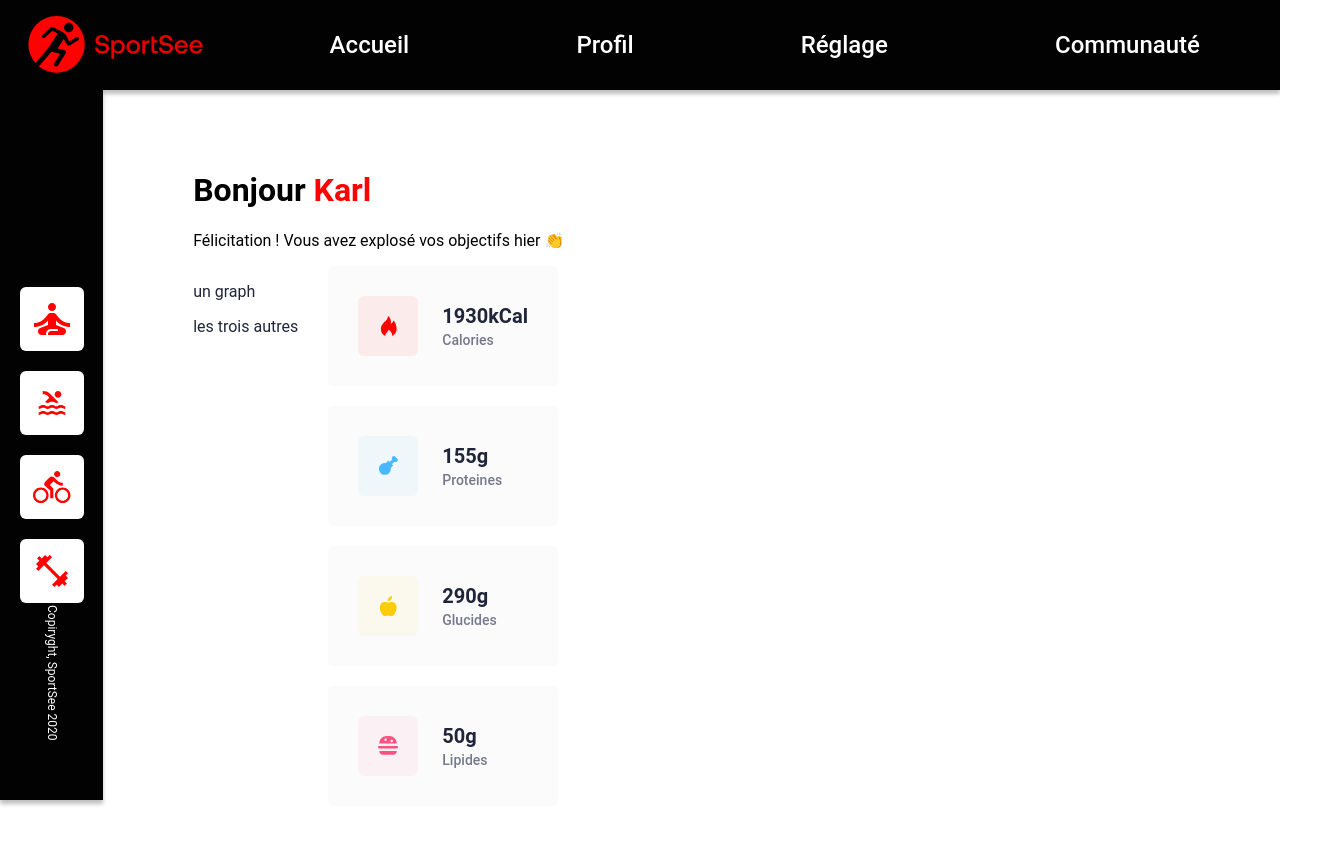
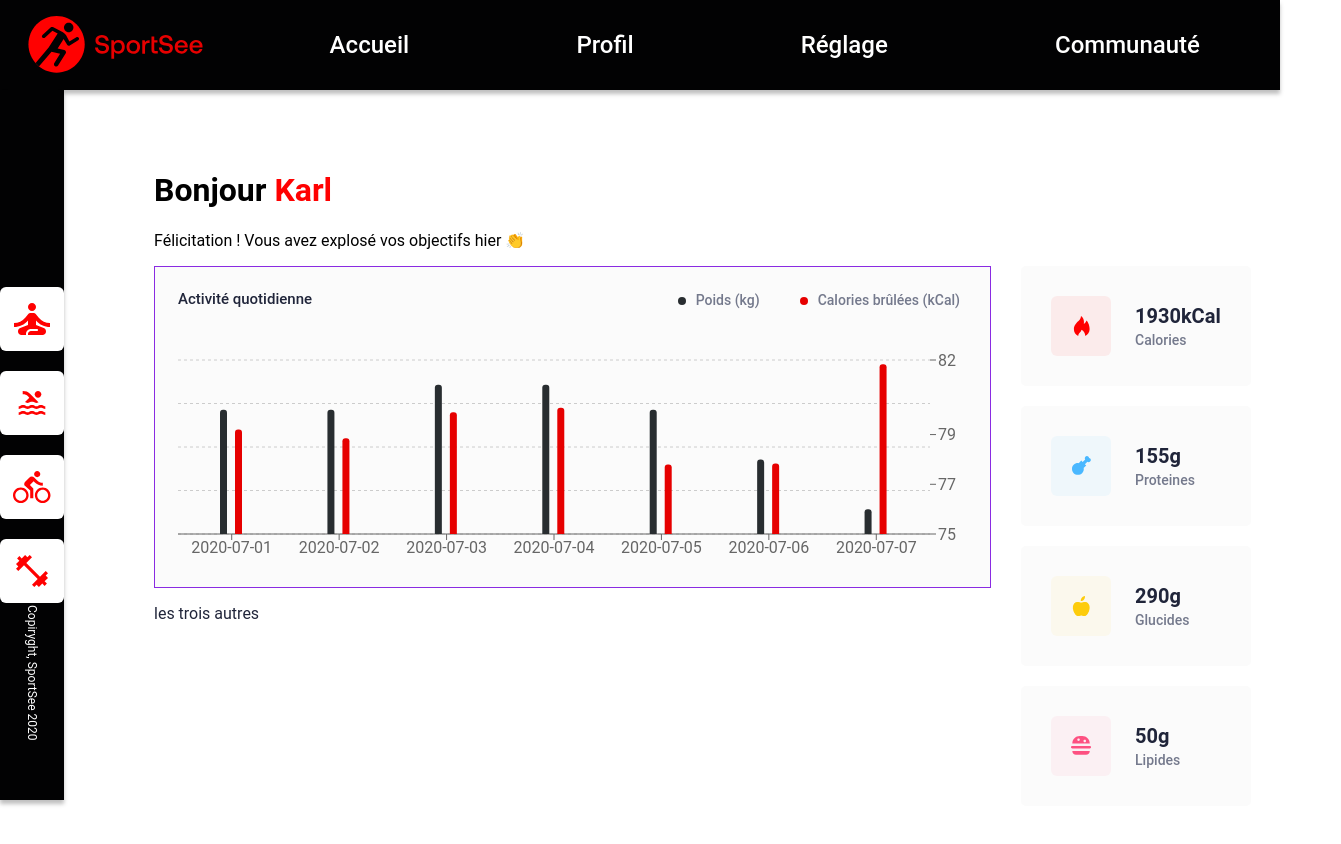
Before and after one commit to flafonso/OC_P12_SportSee, a React (Vite) app: page / in a window 1280 px wide. Shown: the top 844 px of the page, 1341 px wide, since content can reach past the window. Built offline with nearby package versions, Linux system fonts and the light colour scheme.

Commit message:
Copy of current project for testing solution on daily activity chart

```diff
--- /dev/null
+++ b/src/components/graphs/DailyActivityChart.tsx
@@ -0,0 +1,44 @@
+import {
+  BarChart,
+  XAxis,
+  YAxis,
+  Tooltip,
+  Legend,
+  Bar,
+  CartesianGrid
+} from "recharts";
+import { Payload } from "recharts/types/component/DefaultLegendContent";
+
+function DailyActivityChart({ data }: { data: any }) {
+  console.log(data);
+
+  const renderTooltip = (custom: number) => {
+    // const { payload } = props;
+
+    return (
+      <ul>
+        {custom}
+      </ul>
+    );
+  }
+
+  return (
+    <div className="daily-activity-chart">
+      <h3>Activité quotidienne</h3>
+      {/* <ResponsiveContainer width="100%" height="100%" className="daily-activity-chart"> */}
+        <BarChart width={835} height={320} data={data} barSize={7} barGap={8} barCategoryGap={40} margin={{top: 23, right: 0, left: 23, bottom: 23}}>
+          <CartesianGrid strokeDasharray="3 3" vertical={false} />
+          <XAxis dataKey="day" />
+          <YAxis yAxisId="left" orientation="left" dataKey="calories" hide={true} />
+          <YAxis yAxisId="right" orientation="right" dataKey="kilogram" axisLine={false} domain={[75, 82]} />
+          <Tooltip viewBox={{x: 0, y: 0, width: 40, height: 60}} labelStyle={{ backgroundColor: 'red' }} content={renderTooltip(12)}/>
+          <Legend verticalAlign="top" align="right" iconType="circle" iconSize={8} height={70} wrapperStyle={{ right: 20 }}/>
+          <Bar name="Poids (kg)" yAxisId="right" dataKey="kilogram" fill="#282D30" radius={[3, 3, 0, 0]}/>
+          <Bar name="Calories brûlées (kCal)" yAxisId="left"dataKey="calories" fill="#E60000" radius={[3, 3, 0, 0]}/>
+        </BarChart>
+     {/* </ResponsiveContainer> */}
+    </div>
+  );
+}
+
+export default DailyActivityChart;
--- a/src/main.scss
+++ b/src/main.scss
@@ -7,3 +7,4 @@
 @import "./sassStyles/components/sidebar.scss";
 @import "./sassStyles/components/sport-btn.scss";
 @import "./sassStyles/components/nutriment-info.scss";
+@import "./sassStyles/components/daily-activity-chart.scss";
--- a/src/pages/Dashboard.tsx
+++ b/src/pages/Dashboard.tsx
@@ -4,11 +4,13 @@ import ChickenIcon from "../assets/ChickenIcon.js";
 import EnergyIcon from "../assets/EnergyIcon.js";
 import NutrimentInfo from "../components/NutrimentInfo.js";
 import Sidebar from "../components/Sidebar";
+import DailyActivityChart from "../components/graphs/DailyActivityChart.js";
 
 import { USER_MAIN_DATA } from "../mockedData.js";
+import { USER_ACTIVITY } from "../mockedData.js";
 
 function Dashboard() {
-  console.log(USER_MAIN_DATA);
+  console.log(USER_ACTIVITY[0].sessions);
   return (
     <div className="dashboard">
       <Sidebar />
@@ -20,13 +22,15 @@ function Dashboard() {
           </span>
         </h1>
         <p>Félicitation ! Vous avez explosé vos objectifs hier 👏</p>
+
         <div className="user-infos">
           <div className="user-infos__graphs">
-            <p>un graph</p>
+            <DailyActivityChart data={USER_ACTIVITY[0].sessions} />
             <div className="les-trois-graphs">
               <p>les trois autres</p>
             </div>
           </div>
+
           <div className="user-infos__nutrition">
             <NutrimentInfo
               typeName="Calories"
--- /dev/null
+++ b/src/sassStyles/components/daily-activity-chart.scss
@@ -0,0 +1,30 @@
+@import "../variables";
+
+
+.daily-activity-chart {
+  position: relative;
+  background-color: #FBFBFB;
+  border: solid 1px blueviolet;
+  & h3 {
+    position: absolute;
+    color: $--main-color-text;
+    font-size: 15px;
+    font-weight: 500;
+    margin: 0;
+    top: 23px;
+    left: 23px;
+  }
+  & .recharts-default-legend {
+    display: flex;
+    justify-content: flex-end;
+    gap: 30px;
+  }
+  & .recharts-surface {
+    margin-right: 10px !important;
+  }
+  & .recharts-legend-item-text {
+    font-size: 14px;
+    font-weight: 500;
+    color: $--second-color-text !important;
+  }
+}
--- a/src/sassStyles/pages/dashboard.scss
+++ b/src/sassStyles/pages/dashboard.scss
@@ -17,6 +17,8 @@
 .user-infos {
   display: flex;
   gap: 30px;
+  width: 100%;
+  // height:500px;
   color: $--main-color-text;
   &__nutrition {
     display: flex;
```
